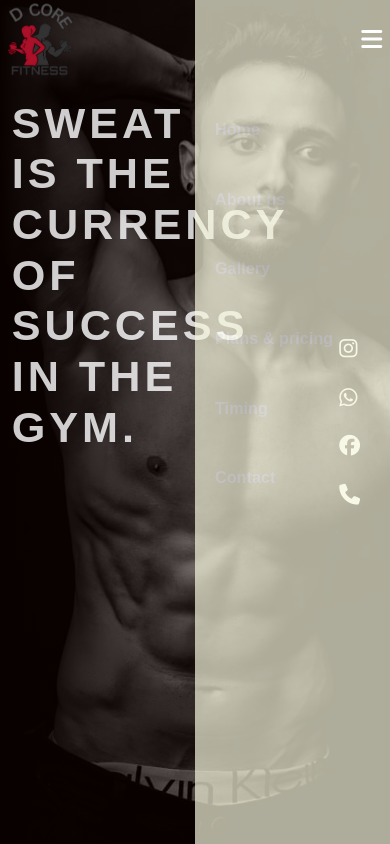
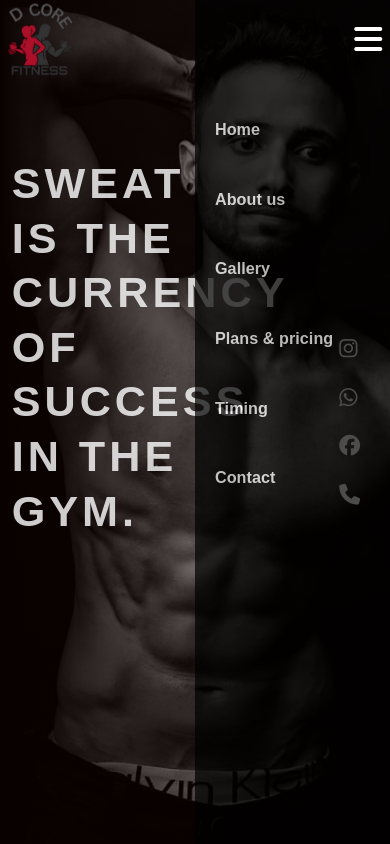
Before and after one commit to tushargola1/DCORE, a React (Vite) app: page / in a window 390 px wide. Built offline with nearby package versions, Linux system fonts and the light colour scheme; a web font is replaced by a local one.

Commit message:
final nav and carousel

```diff
--- a/src/styles/carousel.css
+++ b/src/styles/carousel.css
@@ -198,11 +198,11 @@ position: absolute;
 
 @media screen and (max-width : 426px) {
     .content{
-        margin-top: 10vw;
+        margin-top: 25vw;
     }
     .hero-section .content h1{
         font-size: 2.7em;
-        line-height: 13vw;
+        line-height: 14vw;
     }
     .hero-section img{
         height: 100vh;
--- a/src/styles/navbar.css
+++ b/src/styles/navbar.css
@@ -48,7 +48,7 @@
     #bar {
         display: block;
         z-index: 1;
-        font-size: 1.5em;
+        font-size: 2em;
         color: var(--secondaryColor);
     }
 
@@ -59,7 +59,7 @@
         width: 50%;
         top: 0;
         height: 100vh;
-        background: beige;
+        background: black;
         opacity: 0.7;
         right: 0;
         bottom: 0;
```
